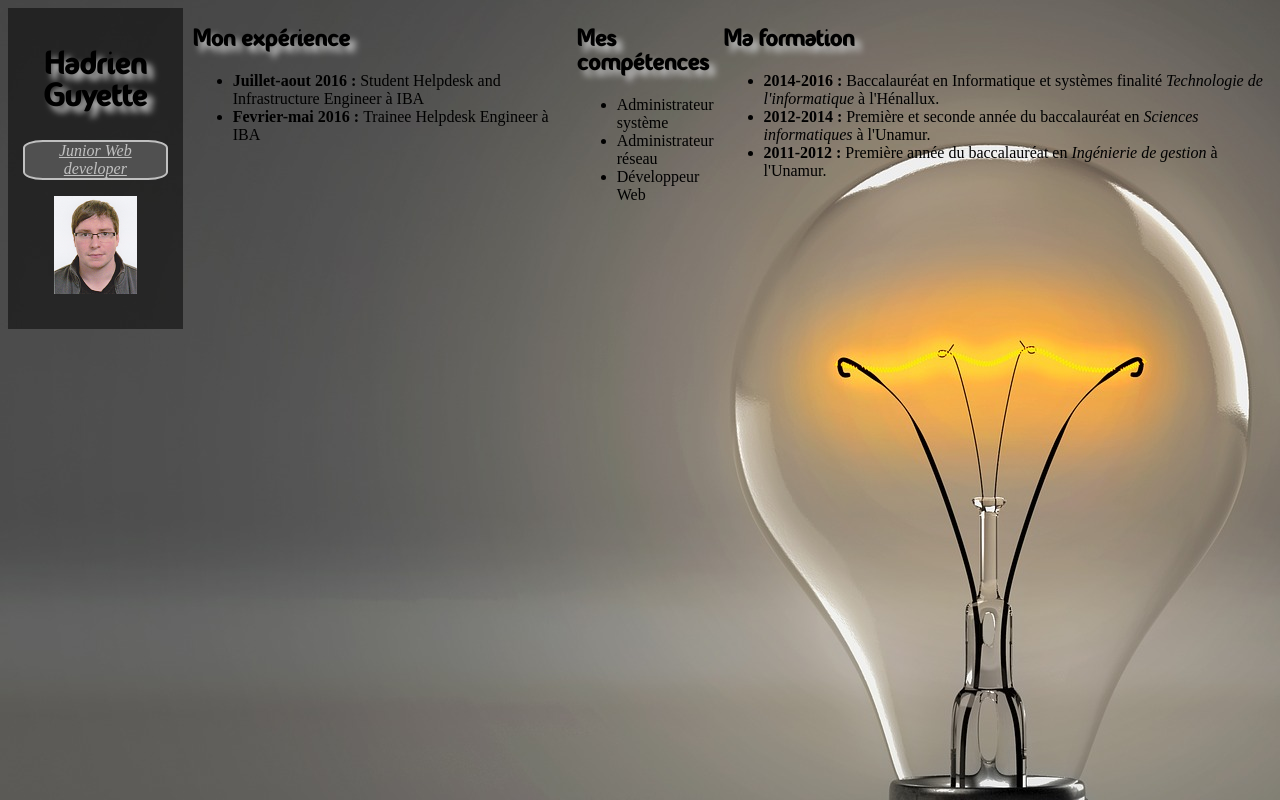
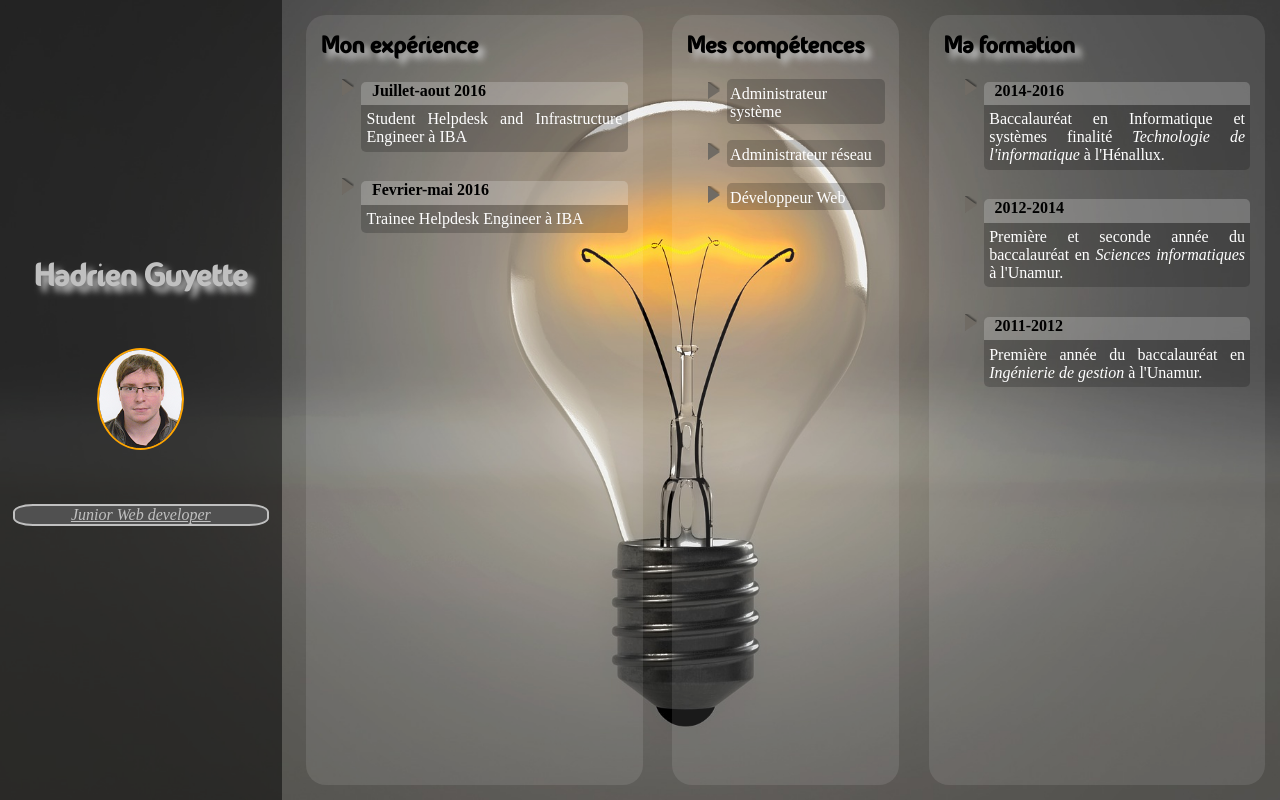
Before and after one commit to hguyett/Formation, a PHP site: page /CV.html in a window 1280 px wide. Run offline with PHP 8.4, Linux system fonts and the light colour scheme.

Commit message:
Partie 3 - réalisation du CV

```diff
--- a/HTML et CSS/Partie 3/CV/CV.css
+++ b/HTML et CSS/Partie 3/CV/CV.css
@@ -1,33 +1,46 @@
+/*Police personnalisée*/
+
 @font-face {
     font-family: 'fontastique';
     src: url('Fonts/fontastique.ttf') format('truetype');
 }
 
 body {
+    word-wrap: break-word;
     background: url("Images/lightbulb-1875247_1920.jpg") fixed no-repeat top left;
+    background-size: cover;
     background-color: rgb(96, 92, 90);
     display: flex;
+    margin: 0;
 }
 
-.bold {
-    font-weight: bold;
+/*Apparence du liseré*/
+
+aside {
+    flex: 1;
+
+    display: flex;
+    justify-content: center;
+    flex-direction: column;
+
+    background-color: rgba(0, 0, 0, 0.5);
+    min-width: 20%;
+    margin: 0 10px 0 0;
+    padding: 0 1% 0 1%;
+    height: 100vh;
 }
 
-.wrapper {
-    display: flex;
-    justify-content: space-around;
-}
+/*utilisation d'un block div pour éviter de sortir aside du flow de flexbox avec la propriété position: fixed*/
 
-aside {
-    width: 15%;
-    background-color: rgba(0, 0, 0, 0.5);
-    margin: 0 10px 0 0;
-    padding: 15px;
-}
 
 
 #photo {
-    text-align: center;
+    width: 83px; /*Définition de la taille du cadre de l'image*/
+    height: 98px;
+    border-radius: 50%;
+    border: 2px solid orange;
+    overflow: hidden;
+    align-self: center;
 }
 
 h1, h2 {
@@ -35,21 +48,73 @@ h1, h2 {
     text-shadow: 6px 6px 6px silver;
 }
 
-h1, .jobtitle {
+h1, #jobtitle, #photo {
     text-align: center;
+    margin-bottom: 15%;
 }
 
 h1 {
     font-size: 2em;
+    color: silver;
 }
 
 #jobtitle {
     color: silver;
-    text-align: center;
     text-decoration: underline;
     font-style: italic;
     border: 2px solid silver;
     border-radius: 20px/8px;
     background-color: #505050;
-    padding: 0 10px 0 10px;
 }
+
+/*Apparence du corps de la page*/
+
+.wrapper {
+    flex: 4;
+    display: flex;
+    justify-content: space-around;
+}
+
+section {
+    min-width: 20%;
+    text-align: justify;
+    margin: 1.5%;
+    background-color: rgba(255,255,255,0.1);
+    padding: 0 1.5% 0 1.5%;
+    border-radius: 20px;
+    height: auto;
+}
+
+section ul {
+    list-style-image: url("Images/bulle2.png");
+}
+
+#experience, #formation {
+    flex: 2;
+}
+
+#competences {
+    flex: 1;
+}
+
+.date {
+    font-weight: bold;
+    color: black;
+    padding-bottom: 2%;
+    padding-left: 4%;
+    background-color: rgba(255, 255, 255, 0.2);
+    border-radius: 5px 5px 0 0;
+}
+
+.description, #competences li {
+    margin-bottom: 10%;
+    color: white;
+    background-color: rgba(0,0,0,0.2);
+    padding: 2%;
+    border-radius: 0 0 5px 5px;
+}
+
+#competences li {
+    border-radius: 5px;
+    width: auto;
+}
--- a/HTML et CSS/Partie 3/CV/CV.html
+++ b/HTML et CSS/Partie 3/CV/CV.html
@@ -8,24 +8,24 @@
 </head>
 
 <body>
-    <aside id="lisere">
+    <aside>
         <h1>Hadrien Guyette</h1>
-        <p id="jobtitle">Junior Web developer</p>
         <!-- Photo à changer pour une JPEG -->
         <p id="photo">
             <a href="Images/photo.png" title="Agrandir la photo"><img src="Images/photo-miniature.png" alt="Photo d'Hadrien Guyette"></a>
         </p>
+        <p id="jobtitle">Junior Web developer</p>
     </aside>
 
     <div class="wrapper">
-        <section>
+        <section id="experience">
             <h2>Mon expérience</h2>
             <ul>
-                <li><span class="bold">Juillet-aout 2016 : </span> Student Helpdesk and Infrastructure Engineer à IBA</li>
-                <li><span class="bold">Fevrier-mai 2016 : </span> Trainee Helpdesk Engineer à IBA</li>
+                <li><div class="date">Juillet-aout 2016</div> <div class="description">Student Helpdesk and Infrastructure Engineer à IBA</div></li>
+                <li><div class="date">Fevrier-mai 2016</div> <div class="description">Trainee Helpdesk Engineer à IBA</div></li>
             </ul>
         </section>
-        <section>
+        <section id="competences">
             <h2>Mes compétences</h2>
             <ul>
                 <li>Administrateur système</li>
@@ -33,12 +33,12 @@
                 <li>Développeur Web</li>
             </ul>
         </section>
-        <section>
+        <section id="formation">
             <h2>Ma formation</h2>
             <ul>
-                <li><span class="bold">2014-2016 : </span> Baccalauréat en Informatique et systèmes finalité <em>Technologie de l'informatique</em> à l'Hénallux.</li>
-                <li><span class="bold">2012-2014 : </span> Première et seconde année du baccalauréat en <em>Sciences informatiques</em> à l'Unamur.</li>
-                <li><span class="bold">2011-2012 : </span> Première année du baccalauréat en <em>Ingénierie de gestion</em> à l'Unamur.</li>
+                <li><div class="date">2014-2016</div> <div class="description">Baccalauréat en Informatique et systèmes finalité <em>Technologie de l'informatique</em> à l'Hénallux.</div></li>
+                <li><div class="date">2012-2014</div> <div class="description">Première et seconde année du baccalauréat en <em>Sciences informatiques</em> à l'Unamur.</div></li>
+                <li><div class="date">2011-2012</div> <div class="description">Première année du baccalauréat en <em>Ingénierie de gestion</em> à l'Unamur.</div></li>
             </ul>
         </section>
     </div>
```
Also changed, not shown: HTML et CSS/Partie 3/CV/Images/bulle.png (added), HTML et CSS/Partie 3/CV/Images/bulle2.png (added).
